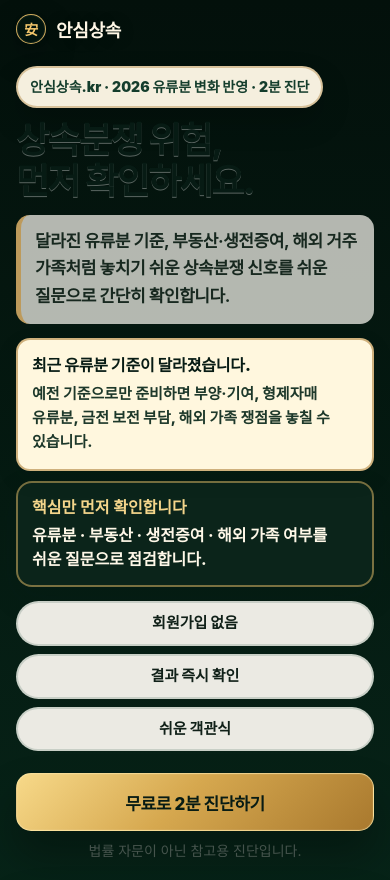
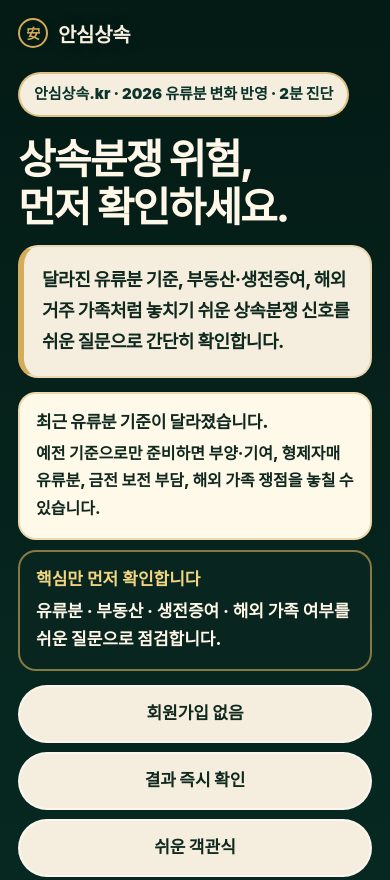
Before and after one commit to lee21235751/Ansimsangsok, a website: page public/index.html in a window 390 px wide. Shown: the top 880 px of the page. Drawn offline with Linux system fonts and the light colour scheme.

Commit message:
Improve mobile forest color readability

```diff
--- a/package.json
+++ b/package.json
@@ -1,6 +1,6 @@
 {
   "name": "ansimsangsok-vercel-ready",
-  "version": "0.9.1",
+  "version": "0.9.2",
   "private": true,
   "type": "module",
   "scripts": {
--- a/public/index.html
+++ b/public/index.html
@@ -1407,6 +1407,149 @@
       #saveLead { width: 100%; min-height: 56px; font-size: 18px; }
     }
 
+
+    /* v0.9.2: mobile forest clarity pass. Mobile web only; no PWA/app features. */
+    @media (max-width: 680px) {
+      :root {
+        --mobile-forest: #06271f;
+        --mobile-forest-2: #0b3329;
+        --mobile-cream: #f5eedf;
+        --mobile-cream-2: #fff9ea;
+        --mobile-gold: #d4ad5a;
+      }
+      body {
+        background: var(--mobile-forest) !important;
+        color: var(--mobile-cream);
+      }
+      .page {
+        background:
+          linear-gradient(180deg, #041a15 0%, var(--mobile-forest) 46%, #082c24 100%) !important;
+      }
+      .topbar {
+        padding: 18px 18px 0 !important;
+      }
+      .brand {
+        color: var(--mobile-cream) !important;
+        font-size: 20px !important;
+      }
+      .seal {
+        background: transparent !important;
+        border: 2px solid var(--mobile-gold) !important;
+        color: var(--mobile-gold) !important;
+        box-shadow: none !important;
+      }
+      .hero {
+        padding: 24px 18px 18px !important;
+      }
+      .eyebrow {
+        background: var(--mobile-cream) !important;
+        border: 2px solid rgba(212, 173, 90, .68) !important;
+        color: #0b3329 !important;
+        box-shadow: none !important;
+        font-size: 15px !important;
+        line-height: 1.38 !important;
+        padding: 10px 14px !important;
+      }
+      h1 {
+        color: #fff7e8 !important;
+        text-shadow: none !important;
+        font-size: clamp(38px, 10.5vw, 46px) !important;
+        line-height: 1.18 !important;
+        letter-spacing: -.045em !important;
+        margin-top: 6px !important;
+      }
+      .lead,
+      .legal-update,
+      .mobile-priority-note,
+      .trust {
+        box-shadow: none !important;
+      }
+      .lead {
+        background: var(--mobile-cream) !important;
+        color: #10291f !important;
+        border: 2px solid rgba(212, 173, 90, .34) !important;
+        border-left: 6px solid var(--mobile-gold) !important;
+        border-radius: 20px !important;
+        padding: 18px 18px !important;
+        font-size: 18px !important;
+        line-height: 1.72 !important;
+        font-weight: 850 !important;
+      }
+      .legal-update {
+        background: var(--mobile-cream-2) !important;
+        color: #10291f !important;
+        border: 2px solid rgba(212, 173, 90, .42) !important;
+        border-radius: 18px !important;
+        padding: 16px 16px !important;
+      }
+      .legal-update strong,
+      .legal-update span {
+        color: #10291f !important;
+      }
+      .legal-update strong {
+        font-size: 17px !important;
+        line-height: 1.45 !important;
+      }
+      .legal-update span {
+        font-size: 16px !important;
+        line-height: 1.72 !important;
+        font-weight: 800 !important;
+      }
+      .mobile-priority-note {
+        background: #08251f !important;
+        color: var(--mobile-cream) !important;
+        border: 2px solid rgba(212, 173, 90, .62) !important;
+        border-radius: 18px !important;
+        padding: 16px 16px !important;
+      }
+      .mobile-priority-note b {
+        color: #f3d681 !important;
+        font-size: 17px !important;
+      }
+      .mobile-priority-note span {
+        color: #fff7e8 !important;
+        font-size: 17px !important;
+        line-height: 1.65 !important;
+      }
+      .trust-row {
+        gap: 9px !important;
+      }
+      .trust {
+        background: var(--mobile-cream) !important;
+        color: #10291f !important;
+        border: 2px solid rgba(255,255,255,.52) !important;
+        border-radius: 999px !important;
+        min-height: 58px !important;
+        display: flex !important;
+        align-items: center !important;
+        justify-content: center !important;
+        font-size: 17px !important;
+        font-weight: 900 !important;
+      }
+      .btn-primary {
+        background: linear-gradient(180deg, #f5d77c 0%, #c89835 100%) !important;
+        color: #071b14 !important;
+        border: 2px solid rgba(255, 247, 212, .55) !important;
+        box-shadow: none !important;
+      }
+      .btn-secondary {
+        background: var(--mobile-cream) !important;
+        color: #10291f !important;
+      }
+      .micro {
+        color: #efe2c4 !important;
+      }
+      .diagnosis,
+      .report-preview,
+      .payment-offers,
+      .waitlist-conversion,
+      .delivery-hub,
+      .policy-section,
+      .disclaimer {
+        box-shadow: none !important;
+      }
+    }
+
   </style>
 </head>
 <body>
@@ -1876,7 +2019,7 @@
       } else {
         serverMessage = '저장 설정을 확인할 수 없습니다.';
       }
-      const saved = {...lead, storage: serverOk?'saved':'pending_retry', server_ok: serverOk};
+      const saved = {...lead, storage: serverOk?'supabase+local':'local', server_ok: serverOk, server_message: serverMessage};
       const stored = JSON.parse(localStorage.getItem('ansim_leads') || '[]'); stored.unshift(saved); localStorage.setItem('ansim_leads', JSON.stringify(stored));
       if(serverOk) showSaveStatus(true, '신청이 저장되었습니다.', `접수 시각 · ${formatKst(lead.created_at)}`);
       else showSaveStatus(false, '저장을 완료하지 못했습니다.', '네트워크 상태를 확인한 뒤 잠시 후 다시 시도해주세요.');
```
Also changed, not shown: docs/MOBILE_FOREST_CLARITY_V092.md (added, +8 -0 lines), README.md.
